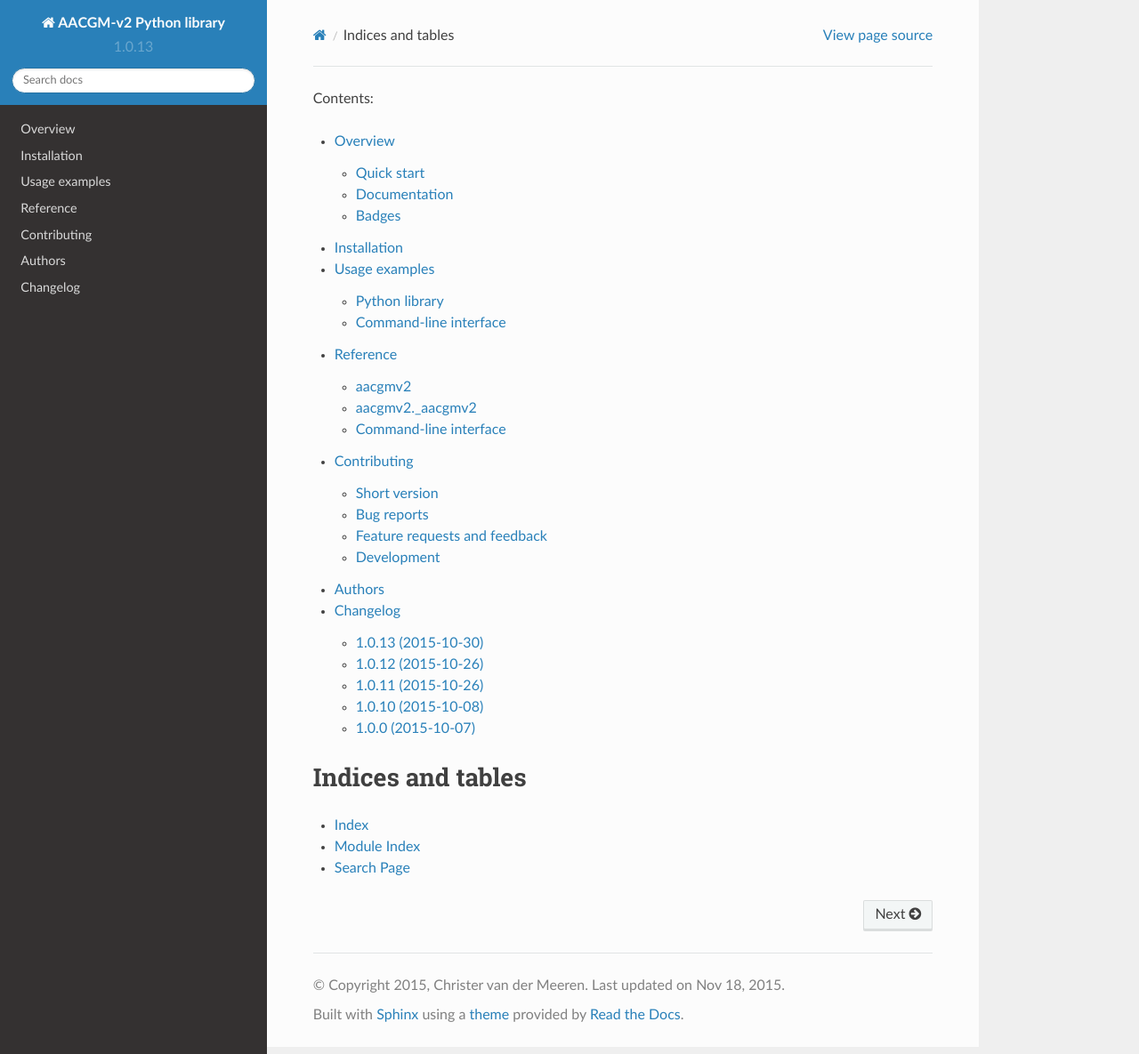
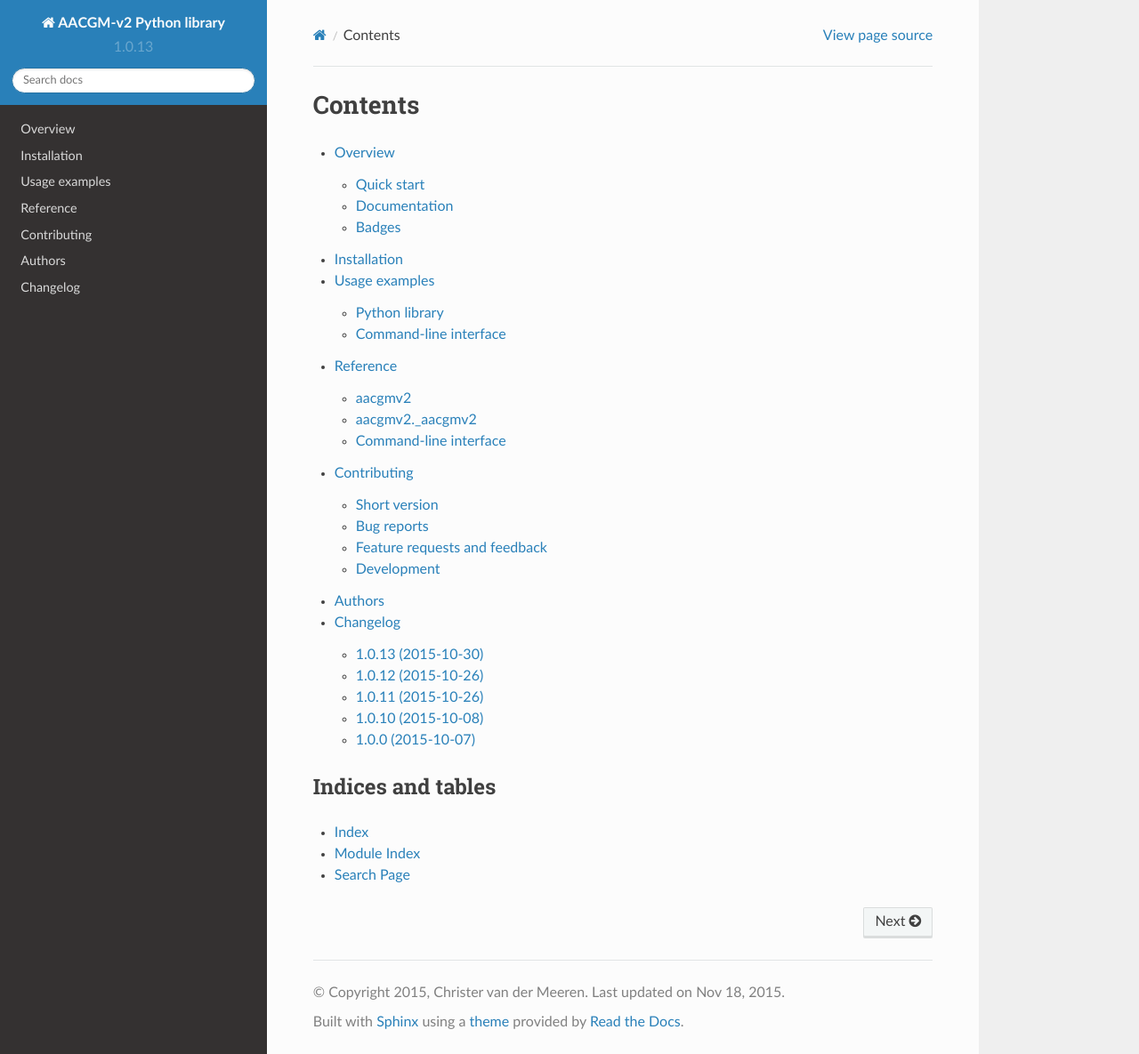
Before and after one commit to aburrell/aacgmv2, a Sphinx documentation site: the page built from docs/index.rst, in a window 1280 px wide and 1185 px high. Shown: the whole window at 89% size. Built offline with Sphinx 7.4.7 and the Read the Docs theme 2.0.0, drawn with Linux system fonts in a browser that asks for light colours.

Commit message:
re-add heading to index page

```diff
--- a/docs/index.rst
+++ b/docs/index.rst
@@ -1,4 +1,6 @@
-Contents:
+========
+Contents
+========
 
 .. toctree::
    :maxdepth: 2
```
